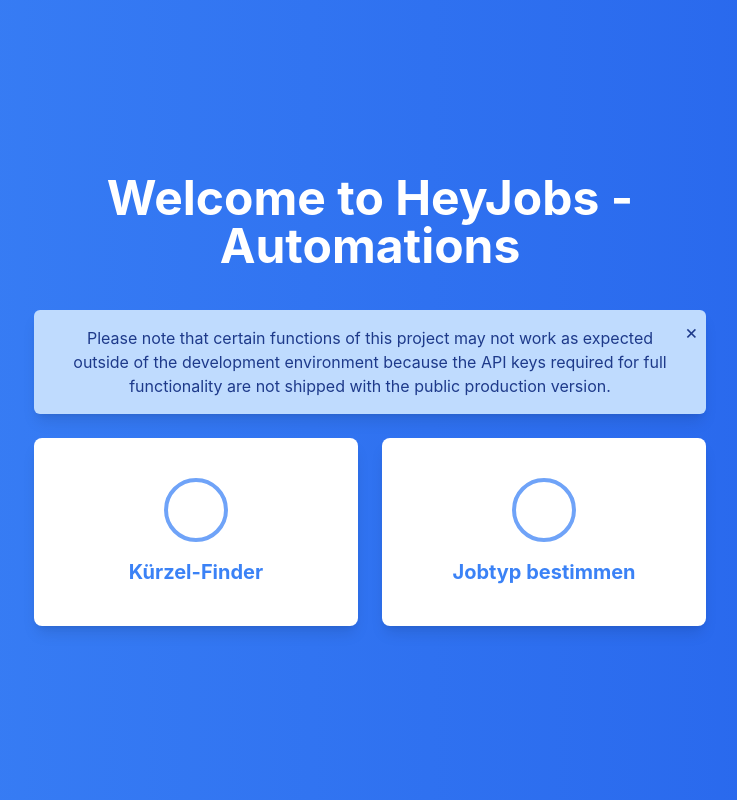
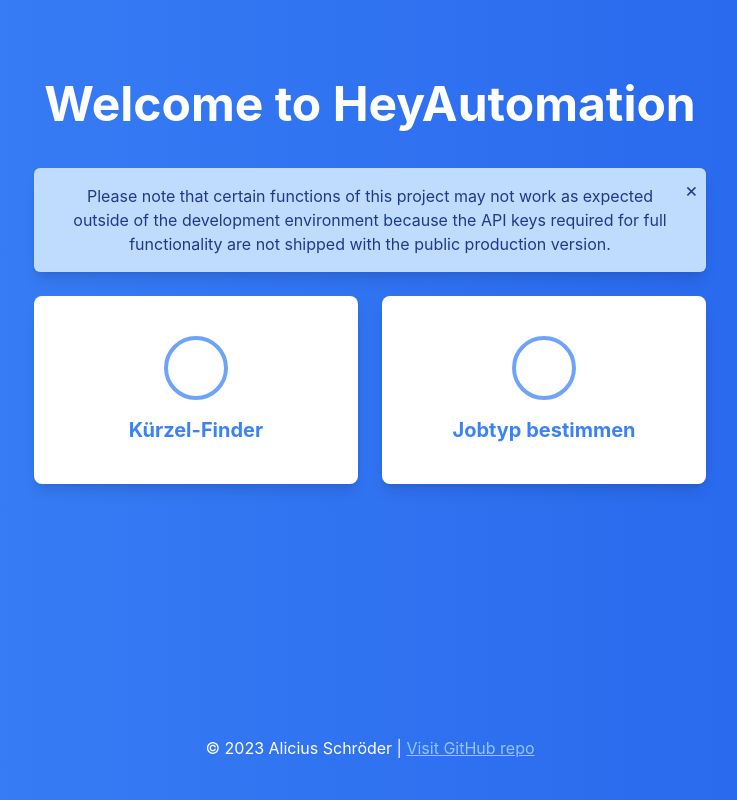
Before and after one commit to aliciusschroeder/hey_automation, a Next.js app: page / in a window 1280 px wide. Shown: the whole page, without its empty margins (270-1007 px from the left). Built offline with nearby package versions, Linux system fonts and the light colour scheme.

Commit message:
improved UI appearance

```diff
--- a/src/pages/index.tsx
+++ b/src/pages/index.tsx
@@ -13,10 +13,11 @@
   const [showAlert, setShowAlert] = useState(true);
 
   return (
-    <div className="min-h-screen bg-gradient-to-r from-blue-500 to-blue-600 flex items-center justify-center p-10">
+    <div className="flex flex-col min-h-screen bg-gradient-to-r from-blue-500 to-blue-600 p-10">
+      <main className="flex-grow">
         <div className="text-center py-10 space-y-6 w-full max-w-2xl mx-auto">
           <h1 className="text-5xl font-bold text-white mb-10">
-          Welcome to HeyJobs - Automations
+            Welcome to HeyAutomation
           </h1>
           {showAlert && (
             <div className="bg-blue-200 text-blue-900 rounded-md px-6 py-4 mb-6 text-sm sm:text-base shadow-lg relative">
@@ -47,6 +48,20 @@
             </CSSTransition>
           </div>
         </div>
+      </main>
+      <footer className="text-center text-white mt-10">
+        <p>
+          © 2023 Alicius Schröder |&nbsp;
+          <a
+            href="https://github.com/aliciusschroeder/hey_automation"
+            target="_blank"
+            rel="noopener noreferrer"
+            className="text-blue-300 hover:text-blue-100 underline"
+          >
+            Visit GitHub repo
+          </a>
+        </p>
+      </footer>
     </div>
   );
 }
```
Lines whose indentation alone changed are shown as unchanged.
